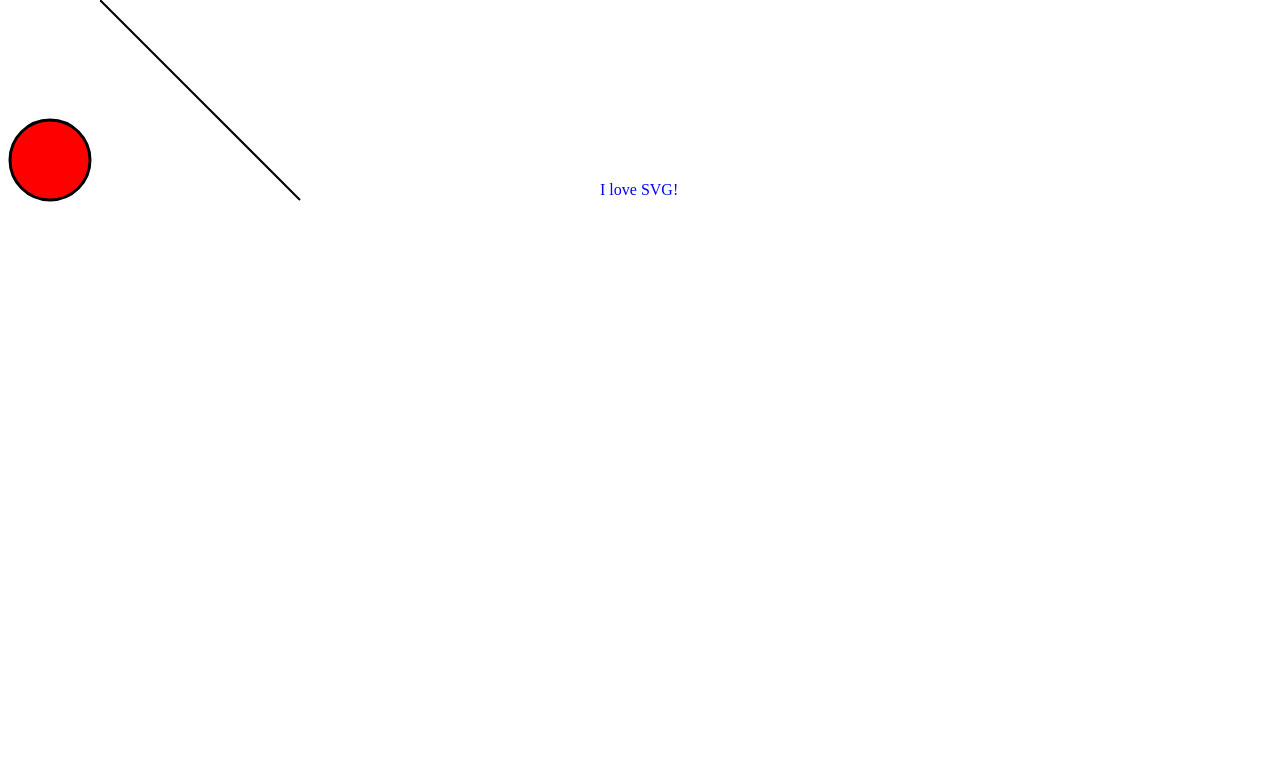
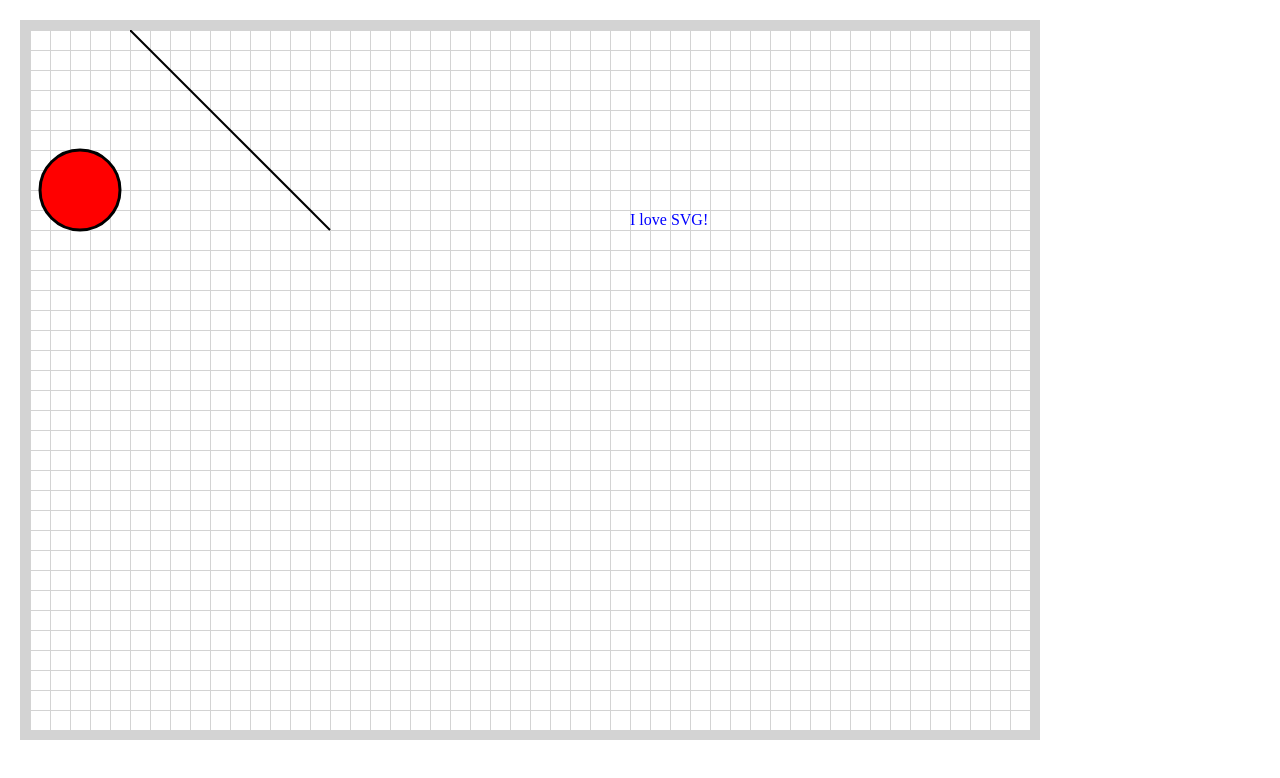
Before and after one commit to petterdaae/graphy, a React (Create React App) app: page / in a window 1280 px wide. Shown: the top 778 px of the page. Built offline with nearby package versions, Linux system fonts and the light colour scheme.

Commit message:
Create a workboard prototype

```diff
--- a/package.json
+++ b/package.json
@@ -3,6 +3,7 @@
   "version": "0.1.0",
   "private": true,
   "dependencies": {
+    "@emotion/styled": "^11.10.5",
     "@testing-library/jest-dom": "^5.16.5",
     "@testing-library/react": "^13.4.0",
     "@testing-library/user-event": "^13.5.0",
--- a/src/App.tsx
+++ b/src/App.tsx
@@ -1,24 +1,9 @@
+import Workboard from "./components/Workboard";
+
 function App() {
   return (
     <div>
-      <svg height="100" width="100">
-        <circle
-          cx="50"
-          cy="50"
-          r="40"
-          stroke="black"
-          stroke-width="3"
-          fill="red"
-        />
-      </svg>
-      <svg height="210" width="500">
-        <line x1="0" y1="0" x2="200" y2="200" stroke="black" stroke-width="2" />
-      </svg>
-      <svg height="30" width="200">
-        <text x="0" y="15" fill="blue">
-          I love SVG!
-        </text>
-      </svg>
+      <Workboard />
     </div>
   );
 }
--- /dev/null
+++ b/src/components/Workboard.tsx
@@ -0,0 +1,56 @@
+import styled from "@emotion/styled";
+
+const Wrapper = styled.div`
+  margin: 20px;
+  width: 1000px;
+  height: 700px;
+  overflow-x: scroll;
+  overflow-y: scroll;
+
+  border: 10px solid lightgray;
+`;
+
+const StyledWorkboard = styled.div`
+  height: 3000px;
+  width: 3000px;
+
+  background-size: 20px 20px;
+  background-image: linear-gradient(to right, lightgrey 1px, transparent 1px),
+    linear-gradient(to bottom, lightgrey 1px, transparent 1px);
+`;
+
+function Workboard() {
+  return (
+    <Wrapper>
+      <StyledWorkboard>
+        <svg height="100" width="100">
+          <circle
+            cx="50"
+            cy="50"
+            r="40"
+            stroke="black"
+            stroke-width="3"
+            fill="red"
+          />
+        </svg>
+        <svg height="210" width="500">
+          <line
+            x1="0"
+            y1="0"
+            x2="200"
+            y2="200"
+            stroke="black"
+            stroke-width="2"
+          />
+        </svg>
+        <svg height="30" width="200">
+          <text x="0" y="15" fill="blue">
+            I love SVG!
+          </text>
+        </svg>
+      </StyledWorkboard>
+    </Wrapper>
+  );
+}
+
+export default Workboard;
```
Also changed, not shown: 1 other file (tests, documents, lock files or other folders).
